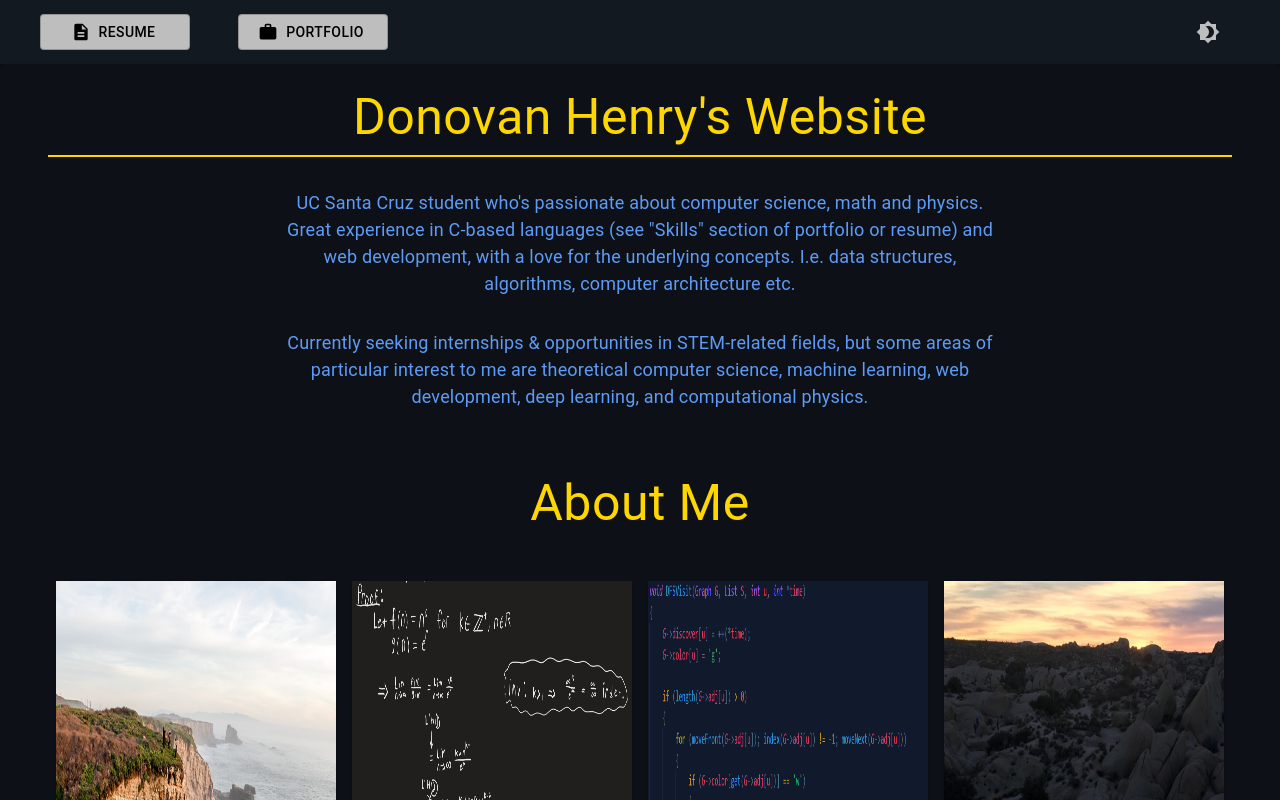
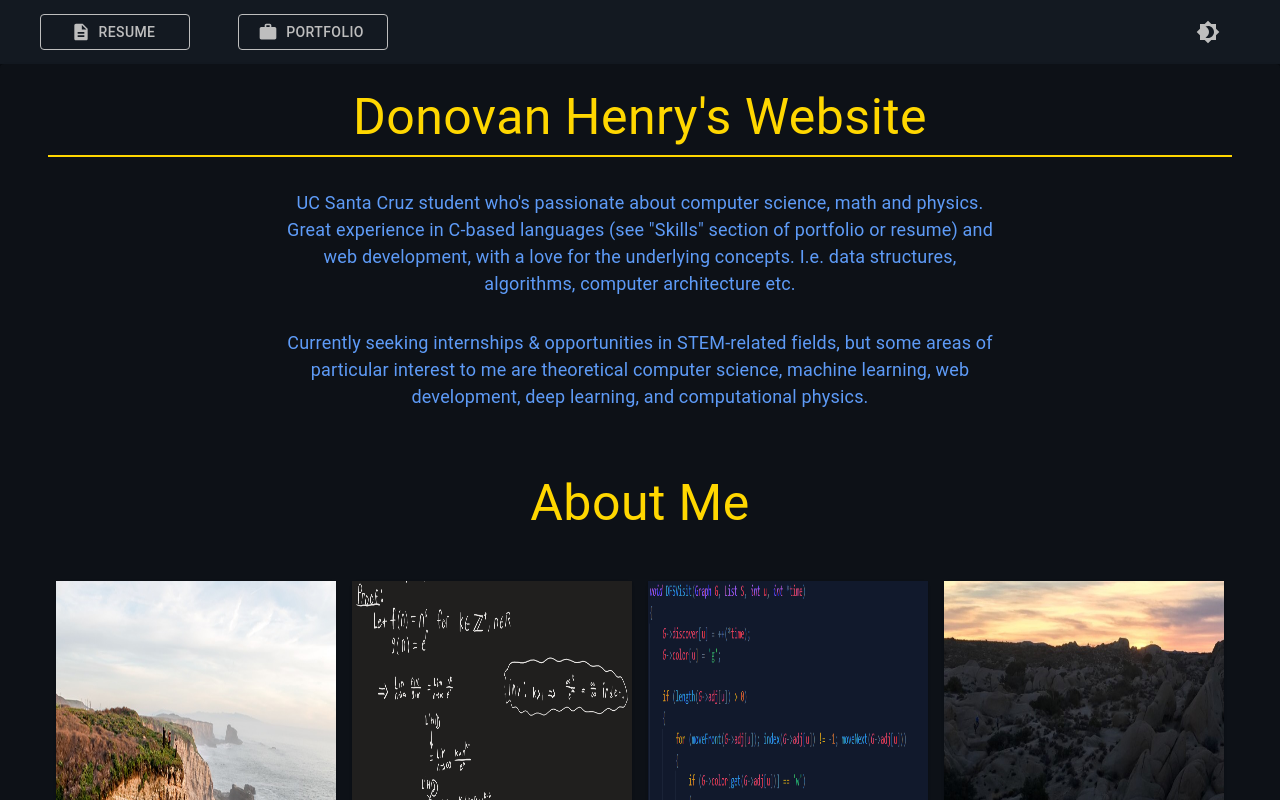
Before and after one commit to Donovanphenry/Donovanphenry, a React (Create React App) app: page / in a window 1280 px wide. Shown: the top 800 px of the page. Built offline with nearby package versions, Linux system fonts and the light colour scheme.

Commit message:
Theme modes completed.

```diff
--- a/src/Home.js
+++ b/src/Home.js
@@ -60,6 +60,7 @@ const useStyles = makeStyles((theme) => ({
   },
 
   travBtnContainer: {
+    color: props => props.grey,
     flexGrow: 3,
     flexBasis: 3,
   },
@@ -77,13 +78,11 @@ const useStyles = makeStyles((theme) => ({
   },
 
   homeMenuBtn: {
-    color: props => props.homeMenuBtn,
+    color: props => props.grey,
     marginLeft: theme.spacing(6),
   },
 
   homeTraverseBtn: {
-    color: 'black',
-    background: props => props.grey,
     margin: theme.spacing(1),
     marginLeft: theme.spacing(5),
     width: btnWidth,
@@ -436,6 +435,7 @@ function Home() {
                   startIcon = {<DescriptionIcon />}
                   onClick = {() => history.push('/Resume')}
                   variant = 'outlined'
+                  color = 'inherit'
                 >
                   Resume
                 </Button>
@@ -445,6 +445,7 @@ function Home() {
                   startIcon = {<WorkIcon />}
                   onClick = {() => history.push('/JobPortfolio')}
                   variant = 'outlined'
+                  color = 'inherit'
                 >
                   Portfolio
                 </Button>
--- a/src/Portfolio.js
+++ b/src/Portfolio.js
@@ -112,6 +112,7 @@ const useStyles = makeStyles((theme) => ({
 
   drawerTravBtn: {
     width: btnWidth,
+    color: props => props.homePrimary,
     justifyContent: 'flex-start',
   },
 
--- a/src/Resume.js
+++ b/src/Resume.js
@@ -79,18 +79,18 @@ const useStyles = makeStyles((theme) => ({
   },
 
   buttonList: {
-    background: '#252627',
+    background: props => props.resumeBackground,
     width: '100%',
     height: '100%',
   },
 
   innerDocTraversals: {
-    color: '#5e9bf7',
+    color: props => props.resumePrimary,
   },
 
   drawerTravBtn: {
     width: btnWidth,
-    color: '#5e9bf7',
+    color: props => props.homePrimary,
     justifyContent: 'flex-start',
   },
 
@@ -120,7 +120,9 @@ const useStyles = makeStyles((theme) => ({
   themeBtnContainer: {
     display: 'flex',
     justifyContent: 'right',
-    [theme.breakpoints.down('xs')]: {flexGrow: 1,},
+    [theme.breakpoints.down('xs')]: {
+      flexGrow: 1,
+    },
     paddingRight: theme.spacing(6),
   },
 
```
